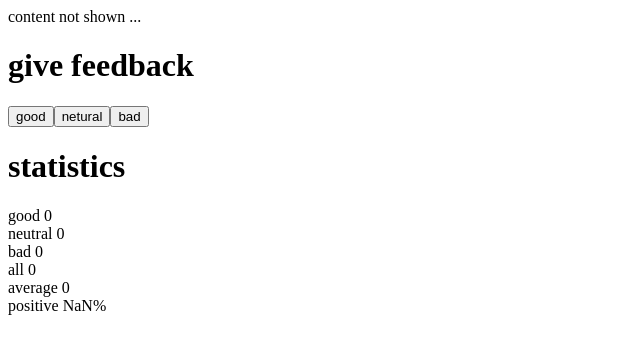
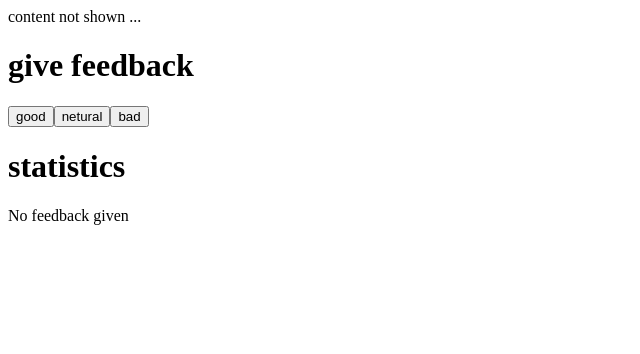
Before and after one commit to amalrajvinoth/fullstackopen, a React (Create React App) app in the folder part1/: page / in a window 1280 px wide. Shown: the top 354 px of the page, without its empty margins (0-640 px from the left). Built offline with nearby package versions, Linux system fonts and the light colour scheme.

Commit message:
1.9: unicafe step4

```diff
--- a/part1/src/App.js
+++ b/part1/src/App.js
@@ -3,6 +3,13 @@ import {useState} from 'react'
 const Button = ({handleClick, text}) => <button onClick={handleClick}>{text}</button>
 const StatisticLine = ({text, value}) => <div>{text} {value}</div>
 const Statistics = ({good, bad, neutral}) => {
+    if (good+bad+neutral === 0) {
+        return (
+            <div>
+                No feedback given
+            </div>
+        )
+    } else {
         return(
             <div>
                 <StatisticLine text="good" value ={good} />
@@ -13,6 +20,7 @@ const Statistics = ({good, bad, neutral}) => {
                 <StatisticLine text="positive" value ={(100 * good) / (good + neutral + bad) + "%"} />
             </div>
         )
+    }
 }
 
 const App = () => {
```
Lines whose indentation alone changed are shown as unchanged.
